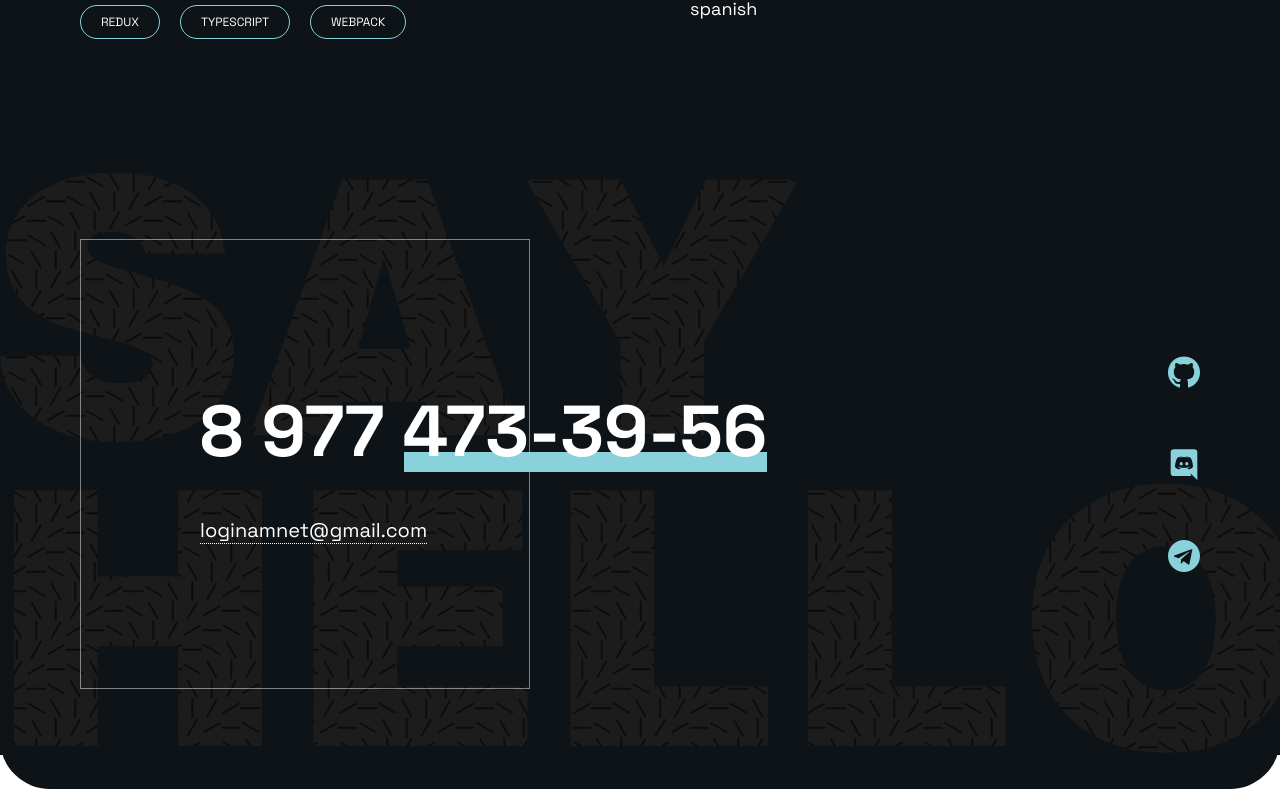
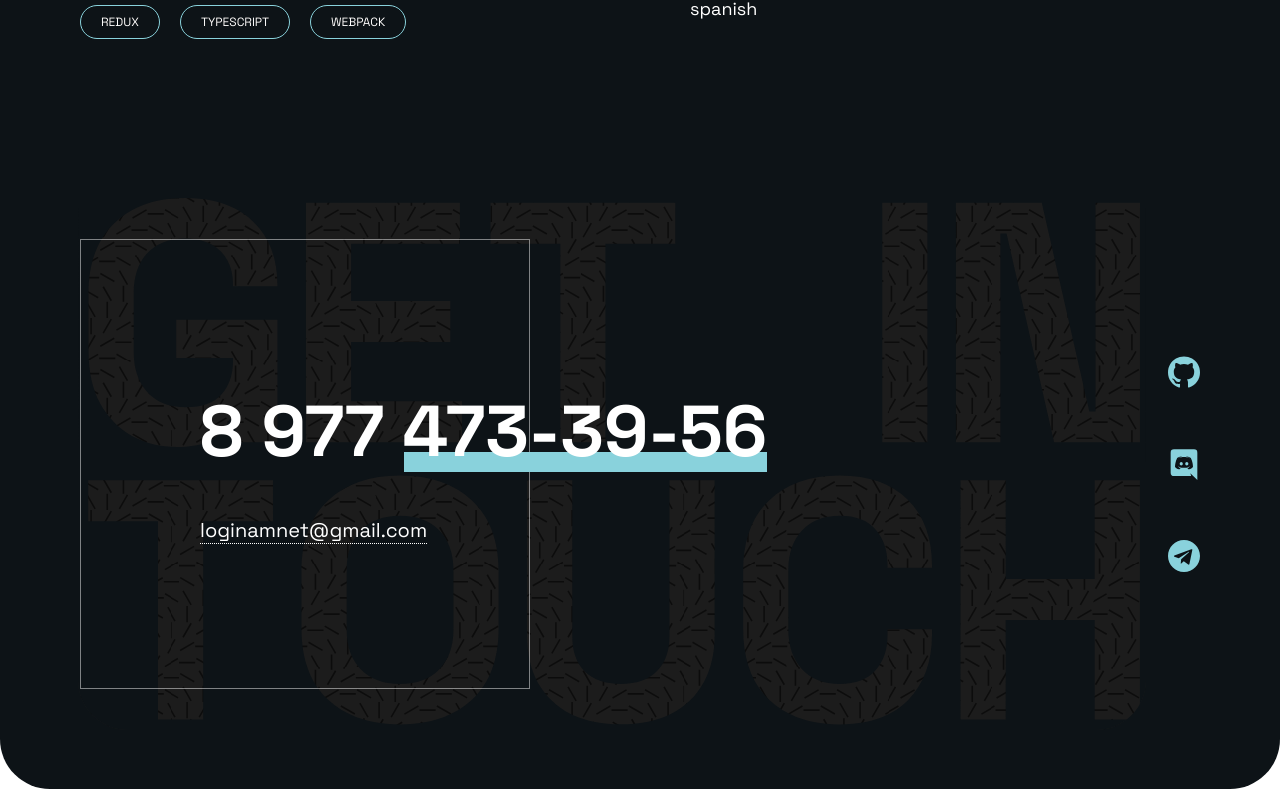
Before and after one commit to LoginamNet/aleksandr-chuchev-cv, a React (Vite) app: page / in a window 1280 px wide. Shown: the part 2333-3140 px from the top of the page. Built offline with nearby package versions, Linux system fonts and the light colour scheme.

Commit message:
refactor: refactor cv contacts background text

```diff
--- a/src/components/cv-contacts/cv-contacts.css
+++ b/src/components/cv-contacts/cv-contacts.css
@@ -4,14 +4,16 @@
   left: 0;
   right: 0;
   display: flex;
+  justify-content: center;
   align-items: center;
   margin: 0 auto;
-  width: 1300px;
+  width: 100%;
   height: 100%;
 }
 
 .cv-contacts__background-image {
-  width: 100%;
+  width: 1300px;
+  max-height: 100%;
   background-position: center;
   background-size: 9%;
   background-color: #1c1c1c;
@@ -108,11 +110,19 @@
   width: fit-content;
 }
 
-@media (max-width: 1199px) {
-  .cv-contacts__background {
+@media (max-width: 1500px) {
+  .cv-contacts__background-image {
+    border-radius: 0 0 50px 50px;
+  }
+}
+
+@media (max-width: 1300px) {
+  .cv-contacts__background-image {
     width: 95%;
   }
+}
 
+@media (max-width: 1199px) {
   .contacts-phone__number {
     font-size: 3.5rem;
   }
--- a/src/components/cv-contacts/cv-contacts.tsx
+++ b/src/components/cv-contacts/cv-contacts.tsx
@@ -4,7 +4,9 @@ function Contacts() {
   return (
     <section className="section section-dark section-rounded-bottom" id="contacts">
       <div className="cv-contacts__background">
-        <img className="cv-contacts__background-image" src="/contacts_letters.svg" alt="" />
+        <div className="cv-contacts__background-backdrop">
+          <img className="cv-contacts__background-image" src="/contacts_letters.svg" alt=""></img>
+        </div>
       </div>
       <div className="wrapper cv-contacts">
         <div className="cv-contacts__square"></div>
```
Also changed, not shown: public/common/arrow.svg (deleted), public/contacts_letters.svg.
